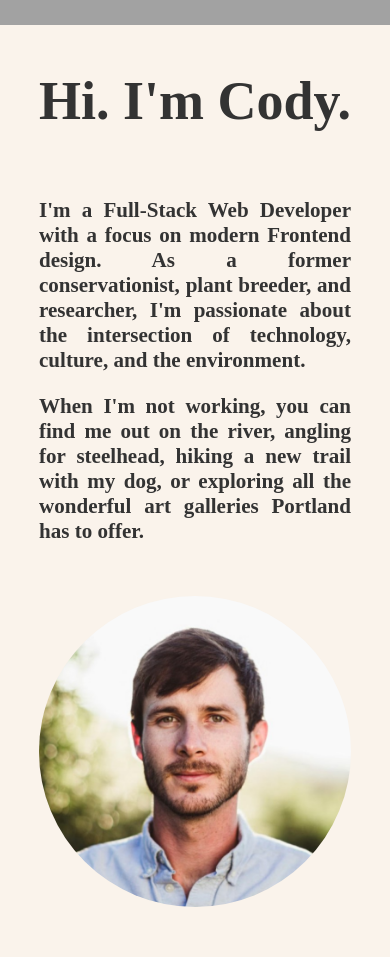
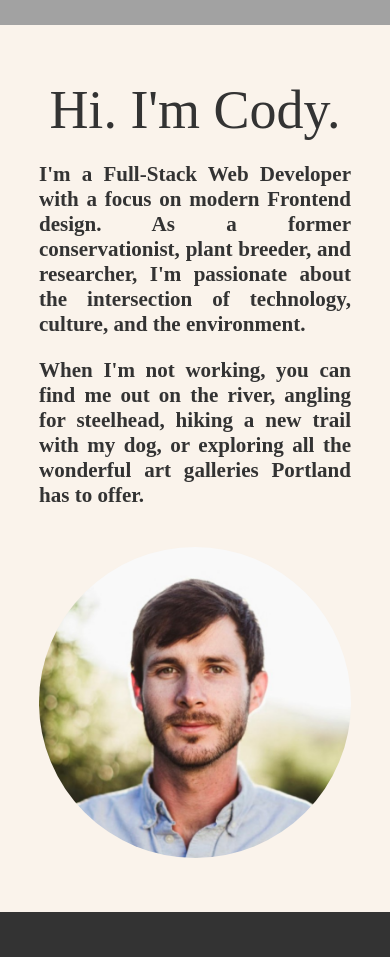
Before and after one commit to cody-barker/react-portfolio-website, a React (Create React App) app: page / in a window 390 px wide. Shown: the part 819-1776 px from the top of the page. Built offline with nearby package versions, Linux system fonts and the light colour scheme; grey boxes are pictures that could not be loaded.

Commit message:
style skills

```diff
--- a/src/styles/App.css
+++ b/src/styles/App.css
@@ -12,7 +12,7 @@
   }
 
   #about-right {
-    padding-top: 10%;
+    padding-top: 1em;
     width: 100%;
   }
 
@@ -97,6 +97,8 @@ html, body {
   scroll-behavior: smooth;
 }
 
+/*Navbar*/
+
 .nav {
   height: 8svh;
   display: flex;
@@ -136,6 +138,8 @@ html, body {
 .nav a:visited {
   color: #333;
 }
+
+/*Header*/
 
 .header-wrap {
   position: relative;
@@ -180,6 +184,8 @@ html, body {
   padding: 0;
 }
 
+/*About*/
+
 .section-header {
   display: flex;
   justify-content: center;
@@ -187,7 +193,7 @@ html, body {
   font-size: 3em;
 }
 
-.section-header h1 {
+.section-header h2 {
   margin: 0;
   padding: 0;
   font-weight: normal;
@@ -199,7 +205,7 @@ section {
 
 .about-wrap {
   background-color: rgb(250, 243, 235);
-  padding-bottom: 50px;
+  padding: 3em 0 3em 0;
   height: auto
 }
 
@@ -235,6 +241,8 @@ section {
   width: 100%;
   border-radius: 100%;
 }
+
+/*Skills*/
 
 .skills-container {
   background-color: #333;
```
